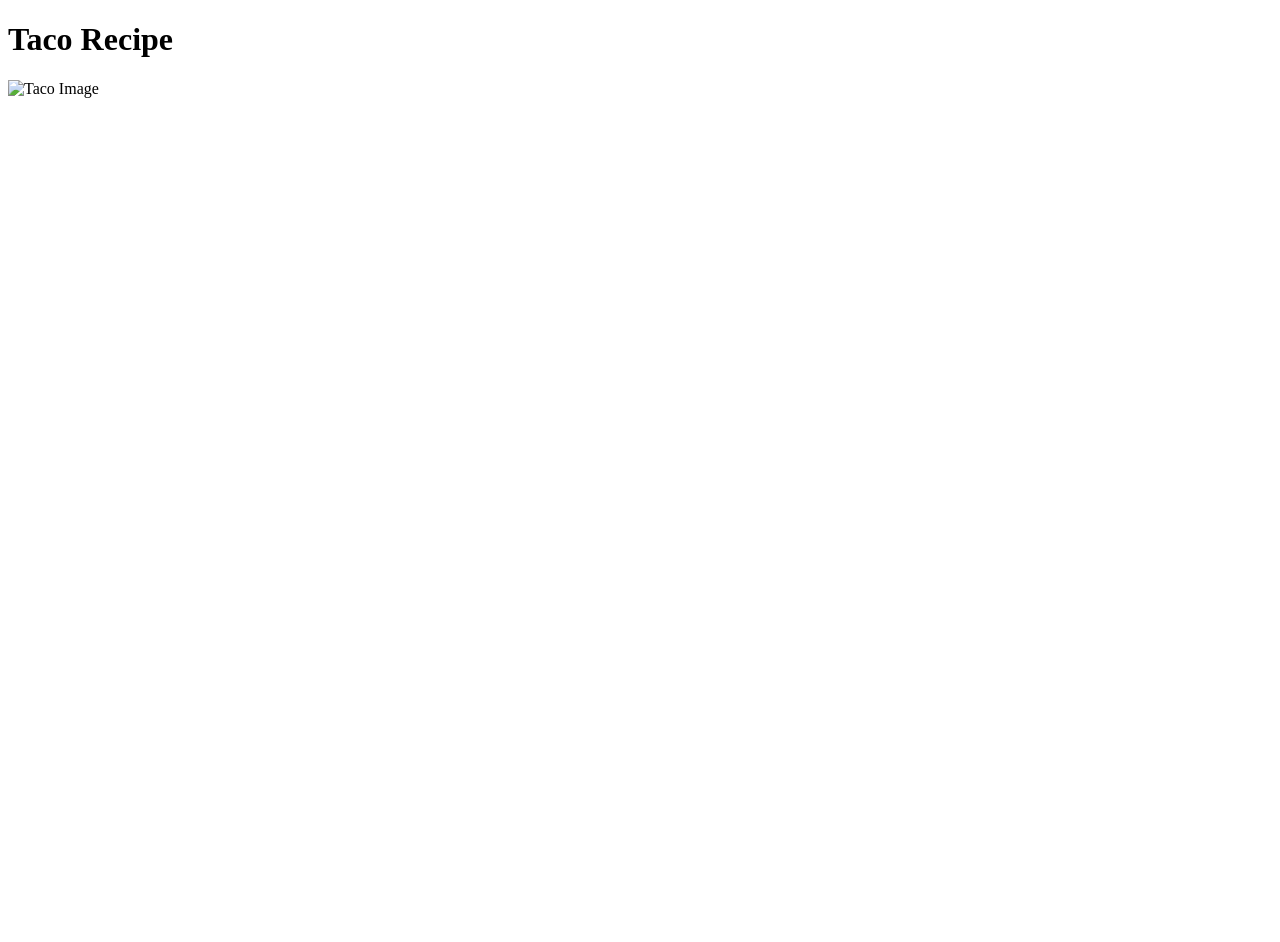
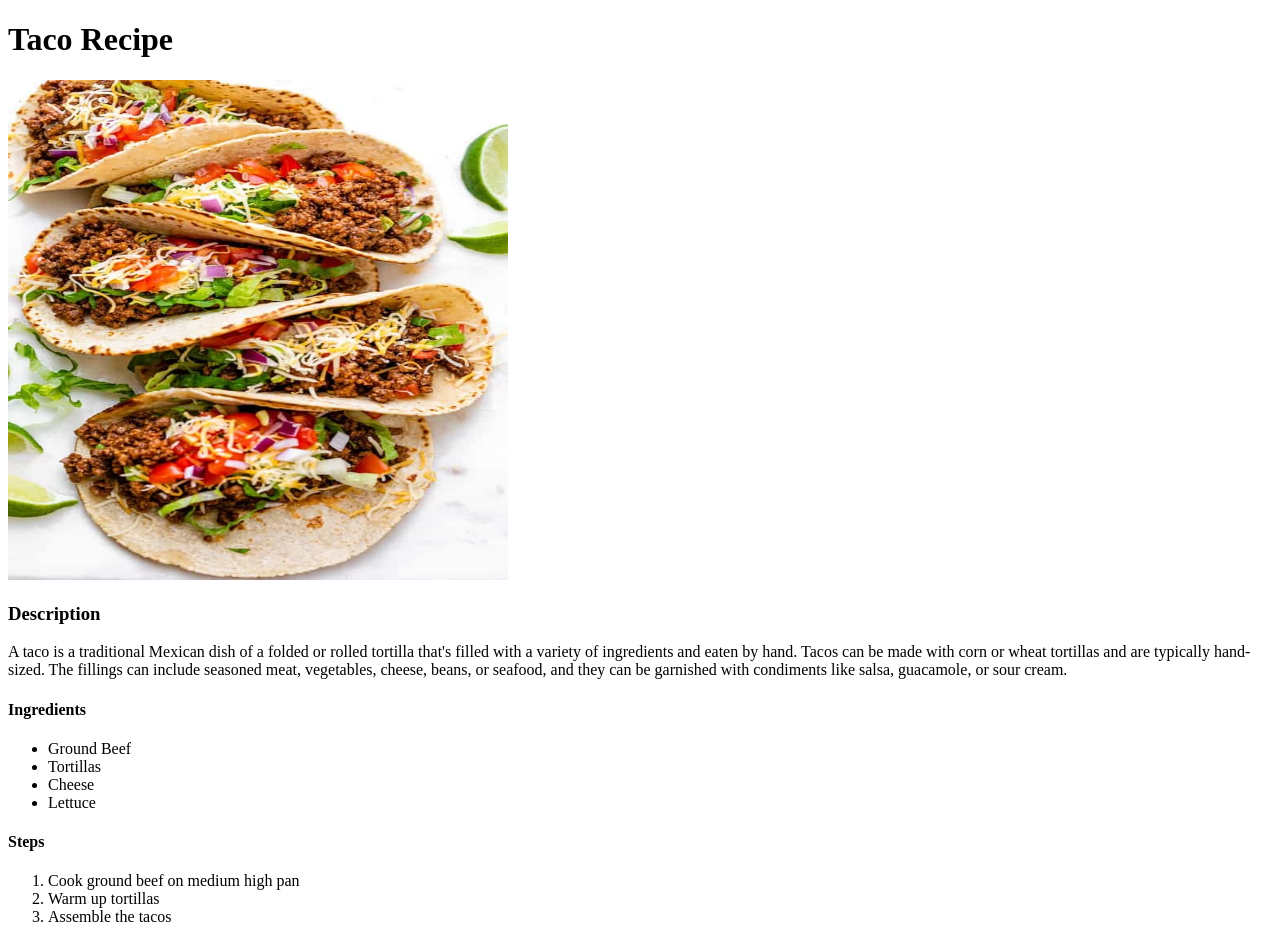
Before and after one commit to blakedoescoding/odin-recipes, a plain HTML site: page recipes/taco.html in a window 1280 px wide. Before the commit the page ends 800 px from the top, so only its background shows below. Drawn offline with Linux system fonts and the light colour scheme.

Commit message:
Added rest of info to tacos.html

```diff
--- a/recipes/taco.html
+++ b/recipes/taco.html
@@ -6,6 +6,23 @@
     </head>
     <body>
         <h1>Taco Recipe</h1>
-        <img src="taco.html" alt="Taco Image" height="500" width="500">
+        <img src="taco.jpg" alt="Taco Image" height="500" width="500">
+        <h3>Description</h3>
+        <p>A taco is a traditional Mexican dish of a folded or rolled tortilla that's filled with a variety of ingredients and eaten by hand. Tacos can be made with corn or wheat tortillas and are typically hand-sized.
+             The fillings can include seasoned meat, vegetables, cheese, beans, or seafood, and they can be garnished with condiments like salsa, guacamole, or sour cream.</p>
+        <h4>Ingredients</h4>
+        <ul>
+            <li>Ground Beef</li>
+            <li>Tortillas</li>
+            <li>Cheese</li>
+            <li>Lettuce</li>
+        </ul>
+
+        <h4>Steps</h4>
+        <ol>
+            <li>Cook ground beef on medium high pan</li>
+            <li>Warm up tortillas</li>
+            <li>Assemble the tacos</li>
+        </ol>
     </body>
 </html>
```
